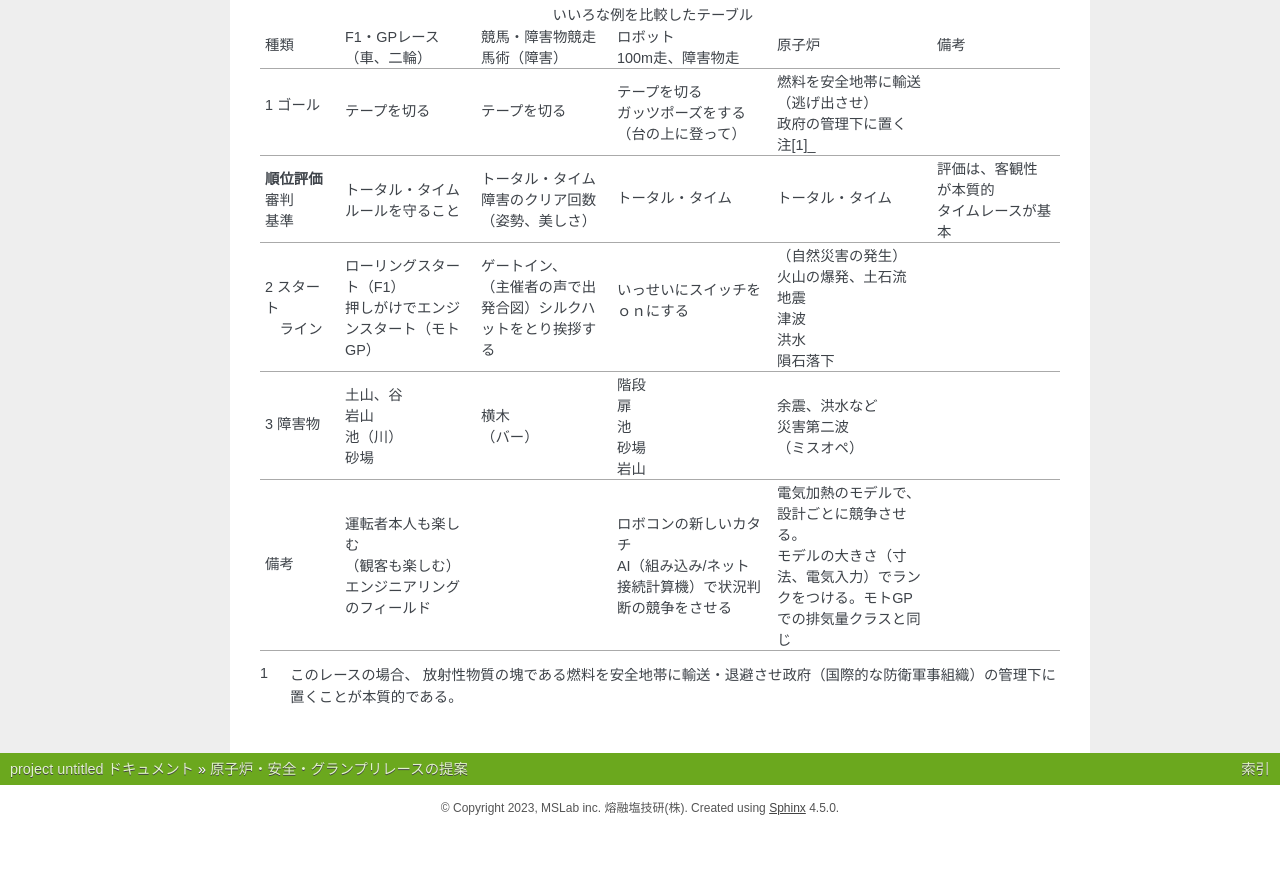
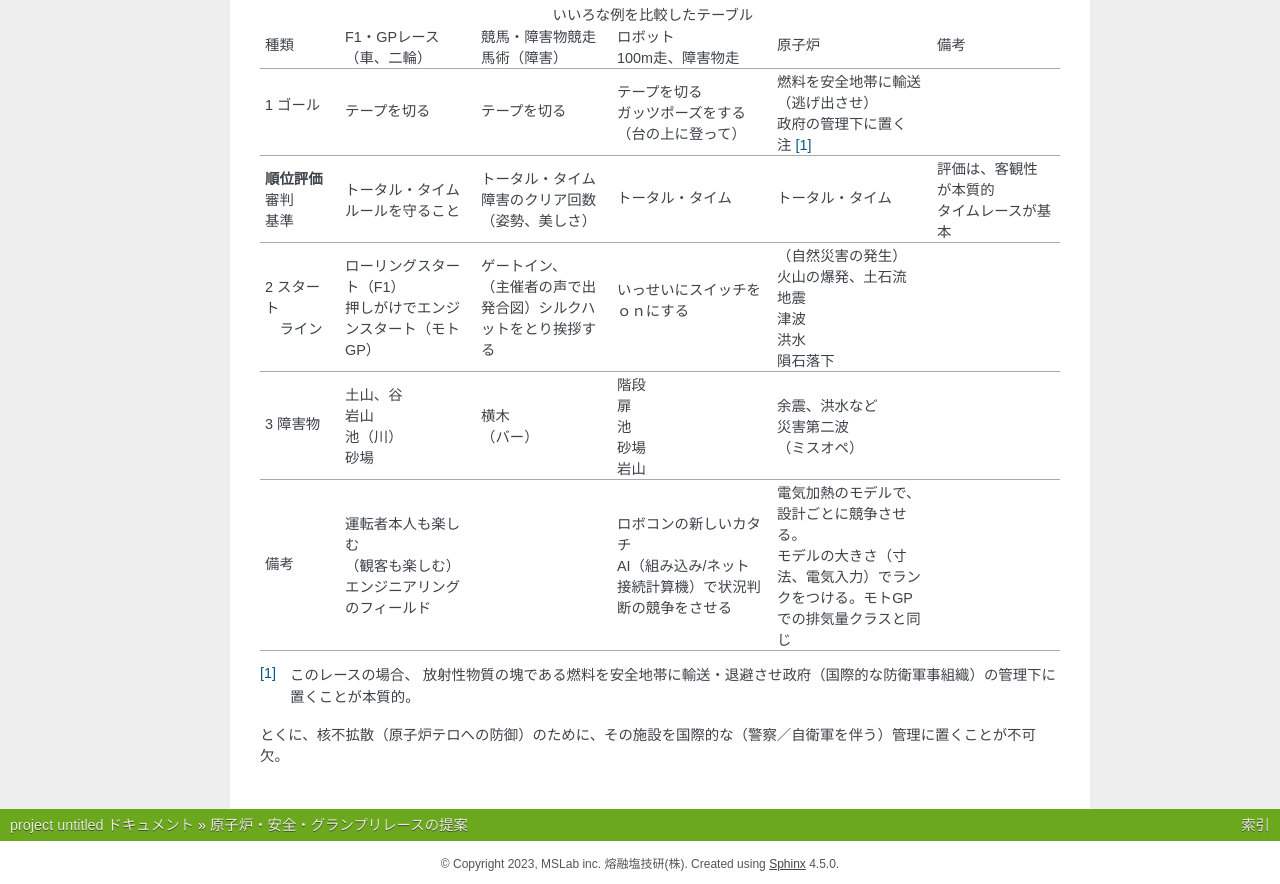
Before and after one commit to MSLabInc/cdf9a2c6f50d, a plain HTML site: page index.html in a window 1280 px wide. Shown: the part 409-1293 px from the top of the page. Before the commit the page ends 1237 px from the top, so only its background shows below. Drawn offline with Linux system fonts and the light colour scheme.

Commit message:
Add files via upload

```diff
--- a/index.html
+++ b/index.html
@@ -43,8 +43,8 @@
 <li><p>自然災害の発生（火山の爆発、土石流、地震、津波、隕石落下）をスタートラインとして、安心な状態をゴールラインとして、（主催者はグランプリレースごとに異なるレースとなるように）その経路に（複数の工夫した）障害物を配置し、上位三位までを表彰する。</p></li>
 <li><p>実際に縮尺模型をつくり、（主催者はあらかじめ）レーストラックを設計し（はじめはレース企画時に公開し、進んだ段階ではレース直前までに（競馬レースで天候が変わるように障害物を設定し）参加したレーサーのAIに考えさせる（AI開発）</p></li>
 </ol>
-<table class="colwidths-given docutils align-default" id="id4">
-<caption><span class="caption-text">いいろな例を比較したテーブル</span><a class="headerlink" href="#id4" title="このテーブルへのパーマリンク">¶</a></caption>
+<table class="colwidths-given docutils align-default" id="id5">
+<caption><span class="caption-text">いいろな例を比較したテーブル</span><a class="headerlink" href="#id5" title="このテーブルへのパーマリンク">¶</a></caption>
 <colgroup>
 <col style="width: 10%" />
 <col style="width: 17%" />
@@ -90,7 +90,7 @@
 <div class="line">燃料を安全地帯に輸送</div>
 <div class="line">（逃げ出させ）</div>
 <div class="line">政府の管理下に置く</div>
-<div class="line">注[1]_</div>
+<div class="line">注 <a class="footnote-reference brackets" href="#id4" id="id3">1</a></div>
 </div>
 </td>
 <td></td>
@@ -208,10 +208,15 @@
 </tbody>
 </table>
 <dl class="footnote brackets">
-<dt class="label" id="id3"><span class="brackets">1</span></dt>
-<dd><p>このレースの場合、 放射性物質の塊である燃料を安全地帯に輸送・退避させ政府（国際的な防衛軍事組織）の管理下に置くことが本質的である。</p>
+<dt class="label" id="id4"><span class="brackets"><a class="fn-backref" href="#id3">1</a></span></dt>
+<dd><div class="line-block">
+<div class="line">このレースの場合、 放射性物質の塊である燃料を安全地帯に輸送・退避させ政府（国際的な防衛軍事組織）の管理下に置くことが本質的。</div>
+</div>
 </dd>
 </dl>
+<div class="line-block">
+<div class="line">とくに、核不拡散（原子炉テロへの防御）のために、その施設を国際的な（警察／自衛軍を伴う）管理に置くことが不可欠。</div>
+</div>
 </section>
 </section>
 
```
